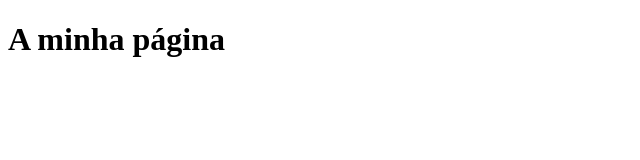
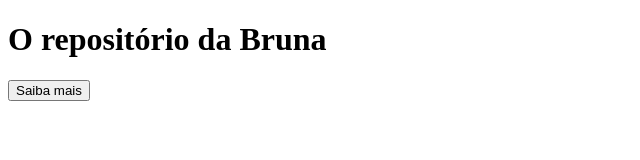
Before and after one commit to Bruna8921/git-test, a plain HTML site: page index.html in a window 1280 px wide. Shown: the whole page, without its empty margins (0-640 px from the left). Drawn offline with Linux system fonts and the light colour scheme.

Commit message:
Adicionei um botão

```diff
--- a/index.html
+++ b/index.html
@@ -8,7 +8,9 @@
 </head>
 
 <body>
-    <h1>A minha página</h1>
+    <h1>O repositório da Bruna</h1>
+
+    <button>Saiba mais</button>
 
 </body>
 
```
